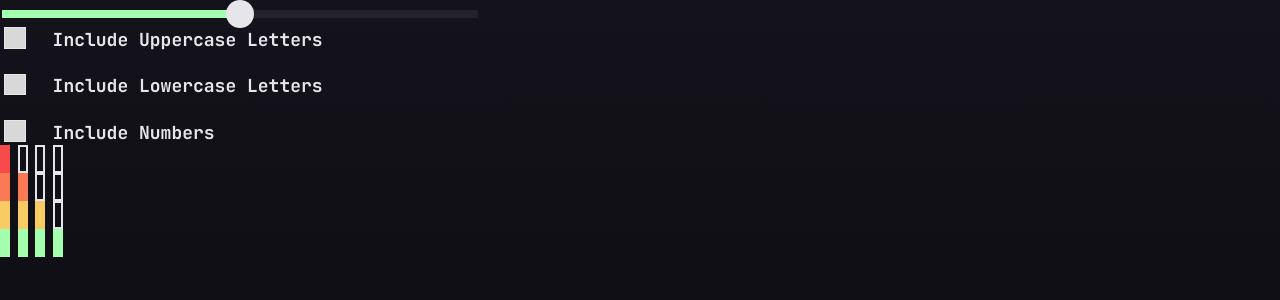
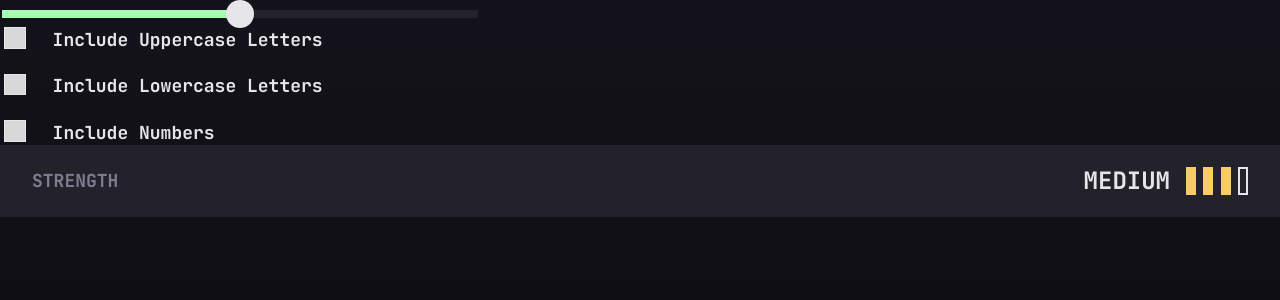
Before and after one commit to ssejjemba/password-generator, a React (Vite) app: page / in a window 1280 px wide. Shown: the top 300 px of the page. Built offline with nearby package versions, Linux system fonts and the light colour scheme.

Commit message:
Add banner for the password strength

```diff
--- a/src/App.tsx
+++ b/src/App.tsx
@@ -1,3 +1,4 @@
+import StrengthBanner from "./components/banner/strength/Strength";
 import BarList from "./components/barlist/BarList";
 import { CheckBoxGroup } from "./components/checkboxgroup/CheckBoxGroup";
 import { Slider } from "./components/slider/Slider";
@@ -16,10 +17,7 @@ function App() {
         ]}
         onChange={() => {}}
       />
-      <BarList currentStrength={STRENGTHS.TOO_WEAK} />
-      <BarList currentStrength={STRENGTHS.WEAK} />
-      <BarList currentStrength={STRENGTHS.MEDIUM} />
-      <BarList currentStrength={STRENGTHS.STRONG} />
+      <StrengthBanner currentStrength={STRENGTHS.MEDIUM} />
     </div>
   );
 }
--- /dev/null
+++ b/src/components/banner/strength/Strength.module.css
@@ -0,0 +1,27 @@
+.container {
+  display: flex;
+  width: 100%;
+  height: 72px;
+  flex-direction: row;
+  justify-content: space-between;
+  align-items: center;
+  padding: 0px 32px;
+  background: var(--very-dark-grey);
+}
+
+.key {
+  color: var(--dark-grey);
+  text-transform: uppercase;
+}
+
+.value {
+  display: flex;
+  align-items: center;
+  height: 100%;
+}
+
+.title {
+  margin-right: 15.5px;
+  text-transform: uppercase;
+  color: var(--almost-white);
+}
--- /dev/null
+++ b/src/components/banner/strength/Strength.tsx
@@ -0,0 +1,28 @@
+import { STRENGTHS } from "../../../constants/enums";
+import BarList from "../../barlist/BarList";
+import classes from "./Strength.module.css";
+
+const STRENGTH_NAME = {
+  [STRENGTHS.TOO_WEAK]: "Too weak",
+  [STRENGTHS.WEAK]: "Weak",
+  [STRENGTHS.MEDIUM]: "Medium",
+  [STRENGTHS.STRONG]: "Strong",
+};
+
+type StrengthProps = {
+  currentStrength: STRENGTHS;
+};
+
+export default function StrengthBanner(props: StrengthProps) {
+  return (
+    <div className={classes["container"]}>
+      <p className={classes["key"]}>Strength</p>
+      <div className={classes["value"]}>
+        <span className={`${classes["title"]} secondary_heading`}>
+          {STRENGTH_NAME[props.currentStrength]}
+        </span>
+        <BarList currentStrength={props.currentStrength} />
+      </div>
+    </div>
+  );
+}
```
